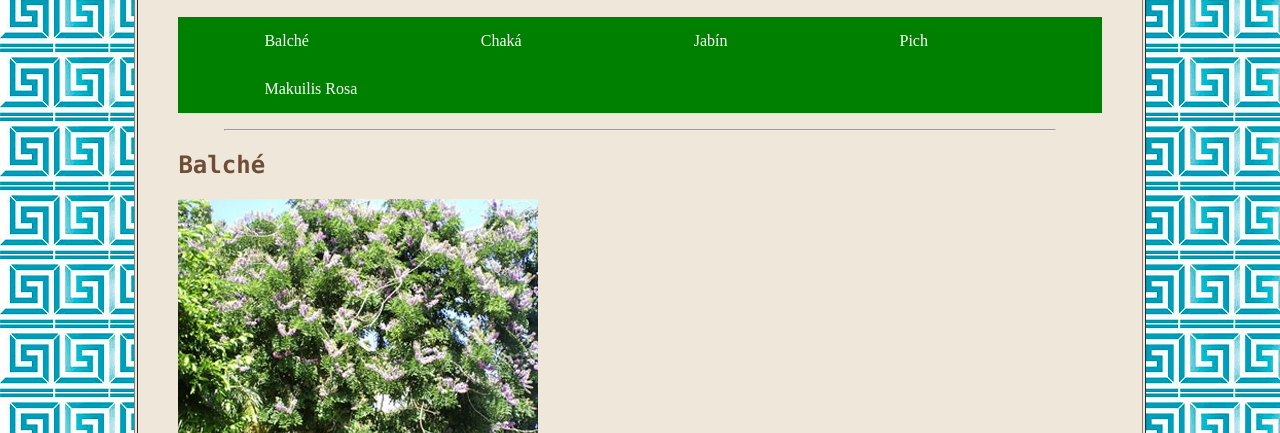
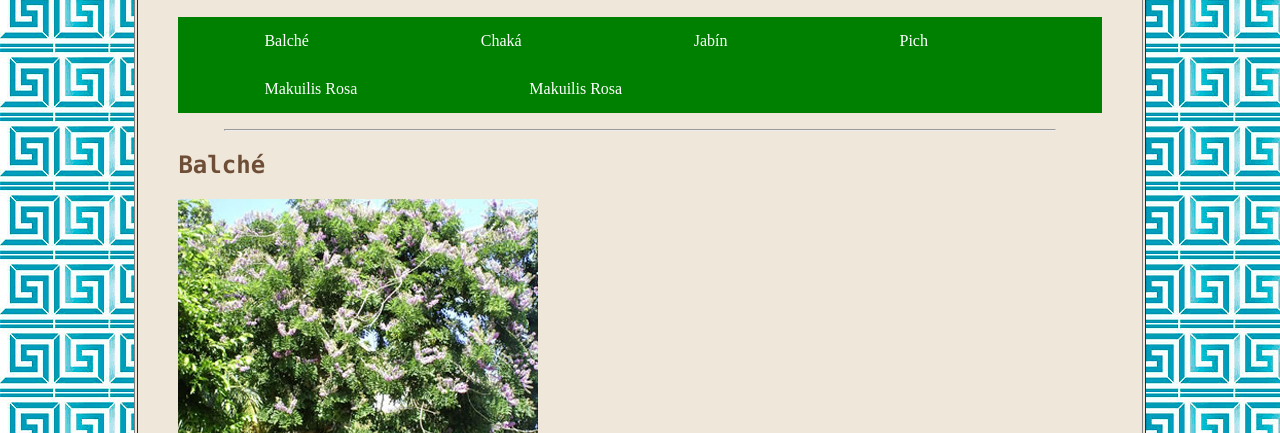
Before and after one commit to mpachomx/programacion, a plain HTML site: page index.html in a window 1280 px wide. Shown: the part 367-800 px from the top of the page. Drawn offline with Linux system fonts and the light colour scheme.

Commit message:
Update index.html

```diff
--- a/index.html
+++ b/index.html
@@ -66,6 +66,7 @@
                         <li><a href="#jabin"> Jab&iacute;n</a></li>
                         <li><a href="#pich"> Pich </a></li>
                         <li><a href="#makuilis"> Makuilis Rosa</a></li>
+                        <li><a href="cancionero/casetera.html"> Makuilis Rosa</a></li>
                     </ul>
                     </section>
                     </nav>
```
